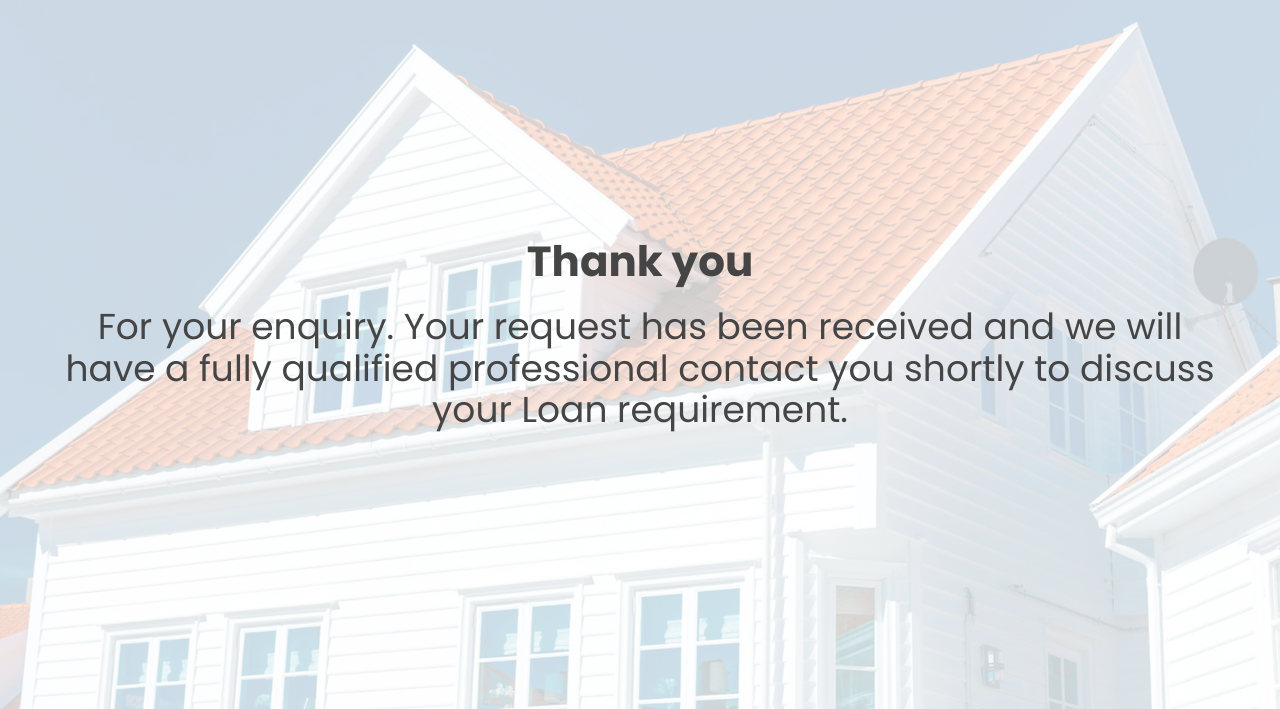
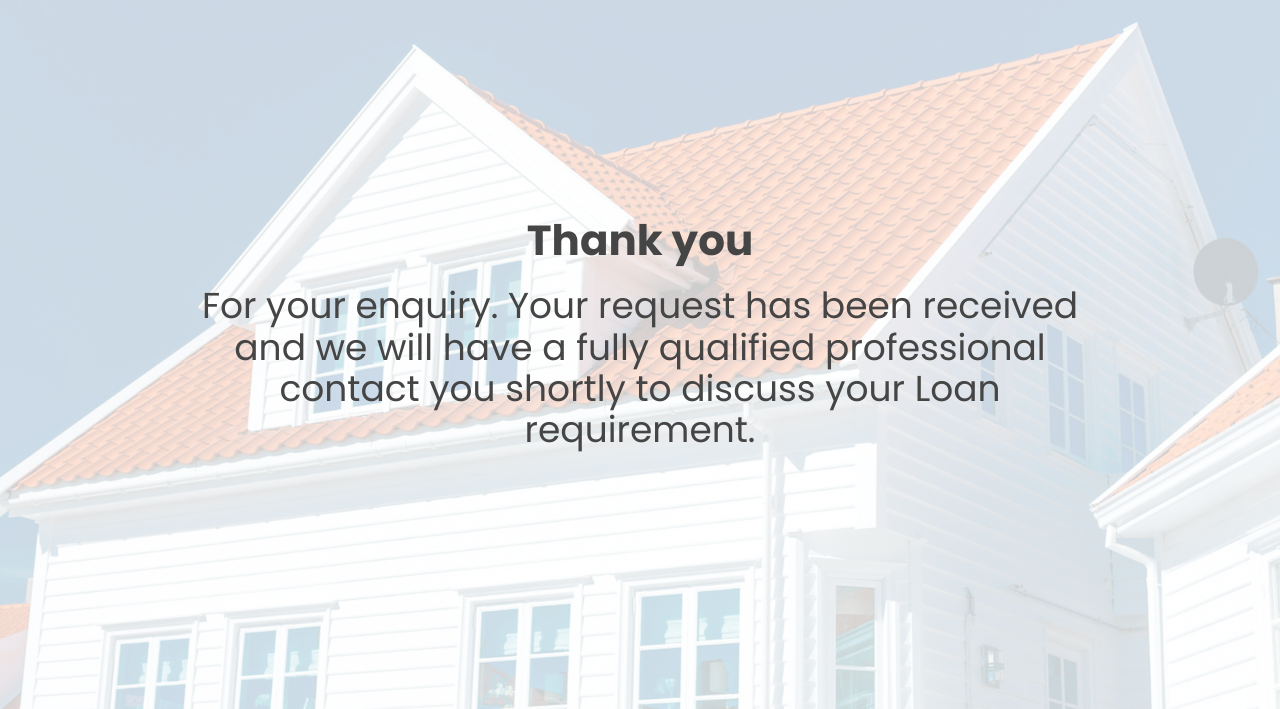
Before and after one commit to dr0n508/1clickHomeLoans, a plain HTML site: page thank-you-page.html in a window 1280 px wide. Shown: the part 91-800 px from the top of the page. Drawn offline with Linux system fonts and the light colour scheme.

Commit message:
add thankyoupage

```diff
--- a/css/main.scss
+++ b/css/main.scss
@@ -267,18 +267,27 @@ footer {
   position: relative;
   background: linear-gradient(rgba(255,255,255,.8), rgba(255,255,255,.8)), url("../img/bg-thank-page.jpg") 50% 50% no-repeat;
   background-size: cover;
-  h1 { font-size: 3.5em; margin-bottom: 20px}
-  p { font-size: 3em; };
   .content-thank-page {
-    padding: 50px 50px 0 50px;
+    padding: 50px 200px 0 200px;
     position: absolute;
     top: 50%;
     transform: translateY(-50%);
     color: #454545;
-    text-align: center
-  }
-  @media only screen and (max-width: 768px) {
-    h1 { font-size: 2.5em}
-    p { font-size: 2em};
+    text-align: center;
+    h1 {
+      font-size: 3.5em;
+      margin-bottom: 20px
+    }
+    p {
+      font-size: 3em;
+    }
+    @media only screen and (max-width: 992px) {
+      padding: 50px 100px 0 100px;
+    }
+    @media only screen and (max-width: 768px) {
+      padding: 50px 50px 0 50px;
+      h1 { font-size: 2.5em}
+      p { font-size: 2em};
+    }
   }
 }
```
Also changed, not shown: css/main.css, 1 other file.
